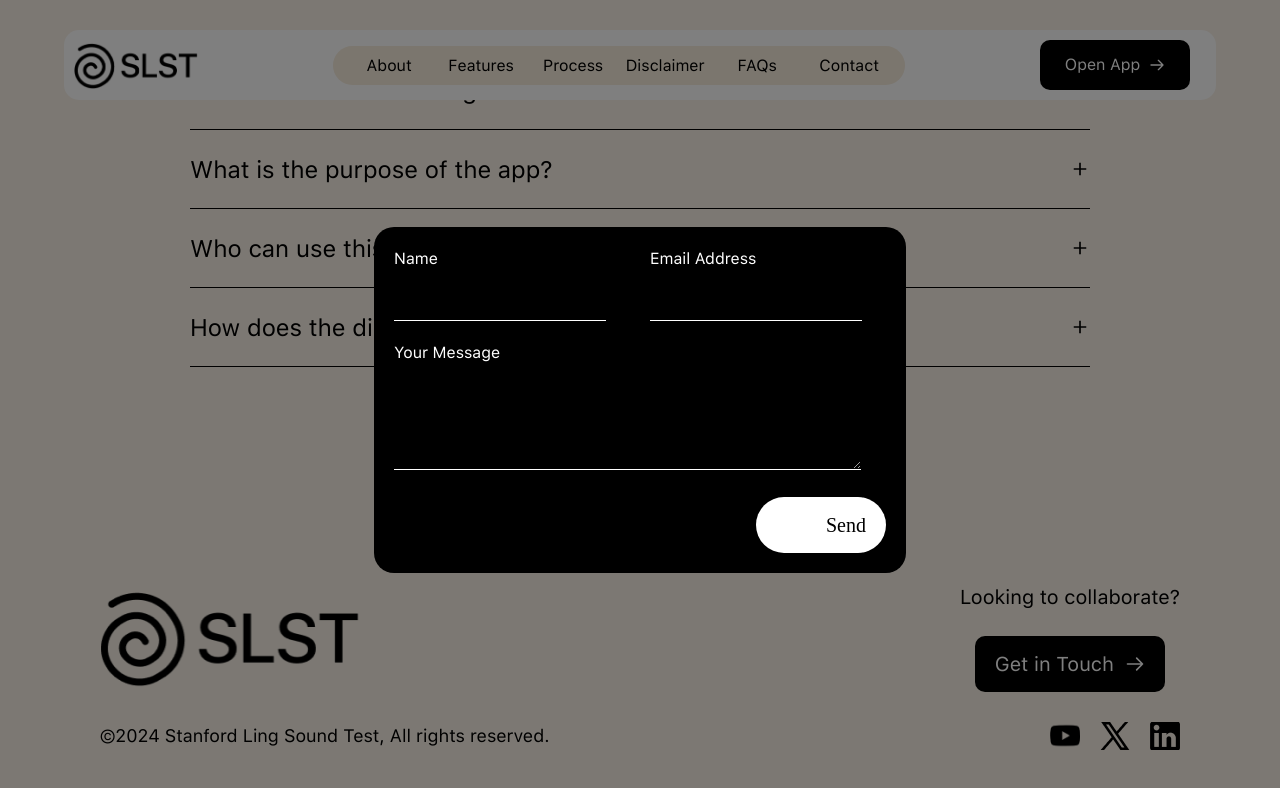
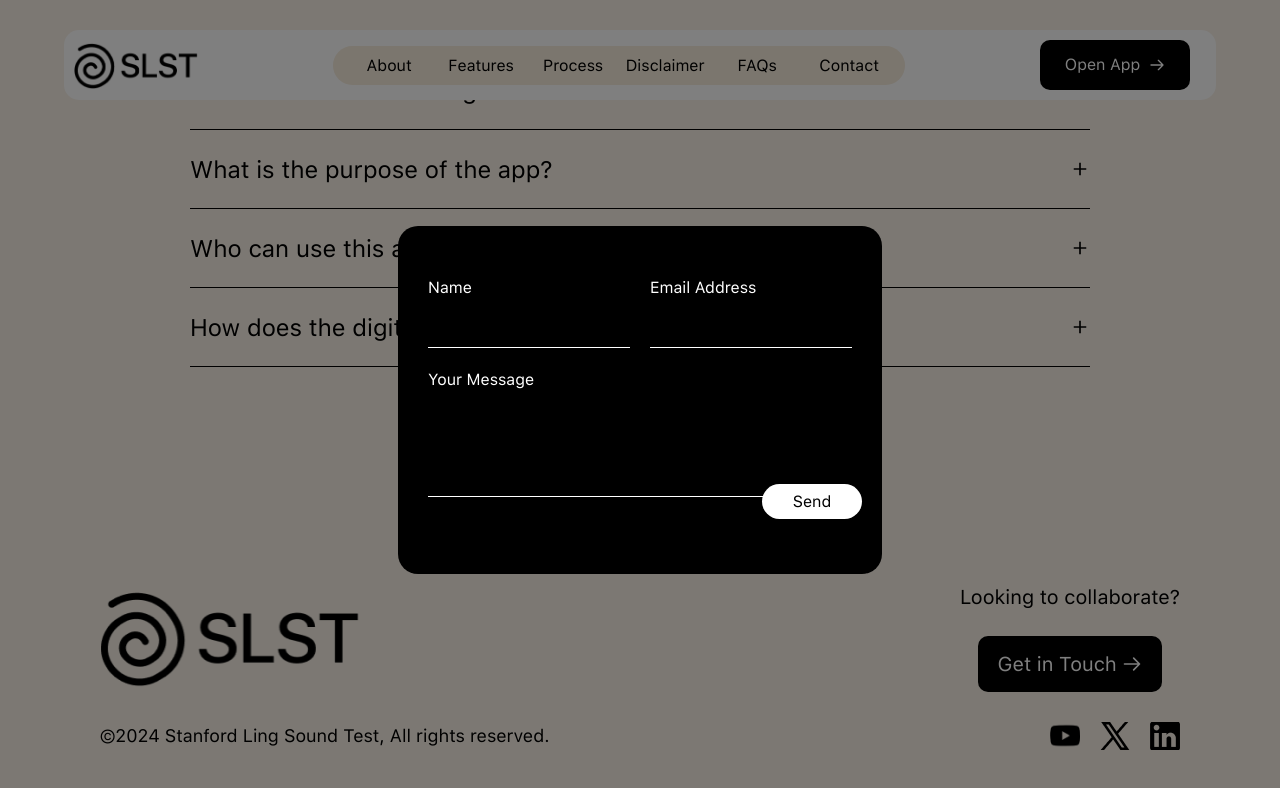
Before and after one commit to selen0phile/next-landing, a Next.js app: page / in a window 1280 px wide. Both pictures are taken after a click on the button "Get in Touch". Shown: the part 8902-9690 px from the top of the page. Built offline with nearby package versions, Linux system fonts and the light colour scheme.

Commit message:
contact us modal:

```diff
--- a/app/page.js
+++ b/app/page.js
@@ -32,11 +32,11 @@ export default function Home() {
       <Hero />
       <div className="h-[240px]"></div>
       <Carousel />
-      <div id="about" className="h-[100px]"></div>
+      <div id="process" className="h-[100px]"></div>
       <About />
-      <div id="about" className="h-[100px]"></div>
+      <div id="features" className="h-[100px]"></div>
       <GridComponent />
-      <div className="h-[20px]"></div>
+      <div id="" className="h-[20px]"></div>
       <Boys />
       <div className="h-[100px]"></div>
       <Violet />
--- a/components/Button.js
+++ b/components/Button.js
@@ -11,7 +11,7 @@ export default function Button({ onClick, text, className, icon = true }) {
         "bg-black rounded-[10px] text-white flex items-center justify-center"
       }
     >
-      {text}{" "}
+      {text}
       {icon && (
         <>
           &nbsp; <HiOutlineArrowRight />
--- a/components/Carousel.js
+++ b/components/Carousel.js
@@ -43,6 +43,7 @@ export default function Carousel() {
 
   return (
     <section
+      id="carousel"
       ref={targetRef}
       className="relative h-[300vh] lg:h-[300vh] lg:ml-[100px] lg:mr-[100px] ml-[20px] mr-[20px]"
     >
--- a/components/Sine.js
+++ b/components/Sine.js
@@ -1,7 +1,11 @@
 import React, { useEffect, useRef } from "react";
+import { useScreenWidth } from "./hooks";
+import { pcBreakPoint } from "./Carousel";
+import { interpolate } from "./util";
 
 const SineWave = () => {
   const canvasRef = useRef(null);
+  const screenWidth = useScreenWidth();
 
   useEffect(() => {
     const canvas = canvasRef.current;
@@ -17,15 +21,16 @@ const SineWave = () => {
 
     const wave = {
       y: canvas.height / 2,
-      length: 0.02,
-      amplitude: 50,
+      length: interpolate(450, 0.05, 1920, 0.02, screenWidth),
+      amplitude: interpolate(450, 40, 1920, 50, screenWidth),
       frequency: 0.05,
+      lineWidth: interpolate(450, 4, 1920, 6, screenWidth),
     };
 
     const strokeColor = "red";
     const dotColor = "red";
-    const dotRadius = 3;
-    const dotSpacing = 230;
+    const dotRadius = interpolate(450, 3, 1920, 5, screenWidth);
+    const dotSpacing = interpolate(450, 120, 1920, 280, screenWidth);
     let increment = 0;
 
     function animate() {
@@ -35,7 +40,7 @@ const SineWave = () => {
 
       // Start drawing from the left edge
       ctx.moveTo(0, wave.y + Math.sin(increment) * wave.amplitude);
-      ctx.lineWidth = 4;
+      ctx.lineWidth = wave.lineWidth;
 
       for (let i = 0; i < canvas.width; i++) {
         ctx.lineTo(
@@ -69,7 +74,7 @@ const SineWave = () => {
     return () => {
       window.removeEventListener("resize", resizeCanvas);
     };
-  }, []);
+  }, [screenWidth]);
 
   return (
     <canvas
--- a/components/contact.js
+++ b/components/contact.js
@@ -1,5 +1,6 @@
-"use client"
+"use client";
 import React, { useState } from "react";
+import Button from "./Button";
 
 const ContactForm = () => {
   const [name, setName] = useState("");
@@ -24,11 +25,11 @@ const ContactForm = () => {
             Name
           </label>
           <input
+            class="border-b border-white bg-transparent pt-4 pb-1.5 font-sans text-sm font-normal text-blue-gray-700 outline outline-0 transition-all focus:border-white focus:outline-0 disabled:border-0 disabled:bg-blue-gray-50"
             type="text"
             id="name"
             value={name}
             onChange={(e) => setName(e.target.value)}
-            style={styles.input}
             required
           />
         </div>
@@ -37,11 +38,11 @@ const ContactForm = () => {
             Email Address
           </label>
           <input
-            type="email"
+            class="border-b border-white bg-transparent pt-4 pb-1.5 font-sans text-sm font-normal text-blue-gray-700 outline outline-0 transition-all focus:border-white focus:outline-0 disabled:border-0 disabled:bg-blue-gray-50"
+            type="text"
             id="email"
             value={email}
             onChange={(e) => setEmail(e.target.value)}
-            style={styles.input}
             required
           />
         </div>
@@ -51,27 +52,30 @@ const ContactForm = () => {
           Your Message
         </label>
         <textarea
+          class="h-full min-h-[100px] w-full resize-none border-b border-white bg-transparent pt-4 pb-1.5 font-sans text-sm font-normal text-white outline outline-0 transition-all focus:outline-0 disabled:resize-none disabled:border-0"
           id="message"
-          value={message}
+          name="message"
           onChange={(e) => setMessage(e.target.value)}
-          style={styles.textarea}
           required
-        />
+        ></textarea>
       </div>
-      <button type="submit" style={styles.button}>
-        Send
-      </button>
+      <Button
+        icon={false}
+        text="Send"
+        className="h-[35px] flex items-center justify-center absolute bottom-[55px] right-[20px] text-black bg-white hover:bg-gray-200 w-[100px] text-[16px] rounded-full"
+      />
     </form>
   );
 };
 
 const styles = {
   form: {
+    position: "relative",
     display: "flex",
     flexDirection: "column",
-    maxWidth: "600px",
-    margin: "0 20px",
-    padding: "20px",
+    maxWidth: "800px",
+    margin: "0 40px",
+    padding: "50px 30px",
     backgroundColor: "#000",
     color: "#fff",
     borderRadius: "20px",
@@ -109,23 +113,6 @@ const styles = {
     minHeight: "100px",
     resize: "vertical",
   },
-  button: {
-    width: "130px",
-    padding: "10px 20px",
-    backgroundColor: "#fff",
-    color: "#000",
-    border: "none",
-    borderRadius: "30px",
-    fontSize: "16px",
-    cursor: "pointer",
-    alignSelf: "flex-end",
-    color: "#000",
-fontFamily: "SF UI Display",
-fontSize: "20px",
-fontStyle: "normal",
-fontWeight: "500",
-lineHeight: "normal",
-  },
 };
 
 export default ContactForm;
--- a/components/hero.js
+++ b/components/hero.js
@@ -7,6 +7,7 @@ import { useScreenWidth } from "./hooks";
 import { Box } from "@chakra-ui/react";
 import Reveal from "./Reveal";
 import Button from "./Button";
+import Link from "next/link";
 
 const Hero = () => {
   const screenWidth = useScreenWidth();
@@ -49,7 +50,7 @@ const Hero = () => {
           </Reveal>
         </div>
         <Reveal>
-          <Button text="Get Started" />
+          <Link href="#carousel"><Button text="Get Started" /></Link>
         </Reveal>
       </div>
       <div style={{ position: "absolute", bottom: -160, right: 0, zIndex: -1 }}>
--- a/components/util.js
+++ b/components/util.js
@@ -6,3 +6,7 @@ export function getSize(pc, mobile, screenWidth) {
   const x = screenWidth;
   return `${Math.min(Math.floor(m * x + c), pc)}px`;
 }
+
+export function interpolate(x1,y1,x2,y2,x){
+  return y1 + (x-x1)*(y2-y1)/(x2-x1);
+}
```
